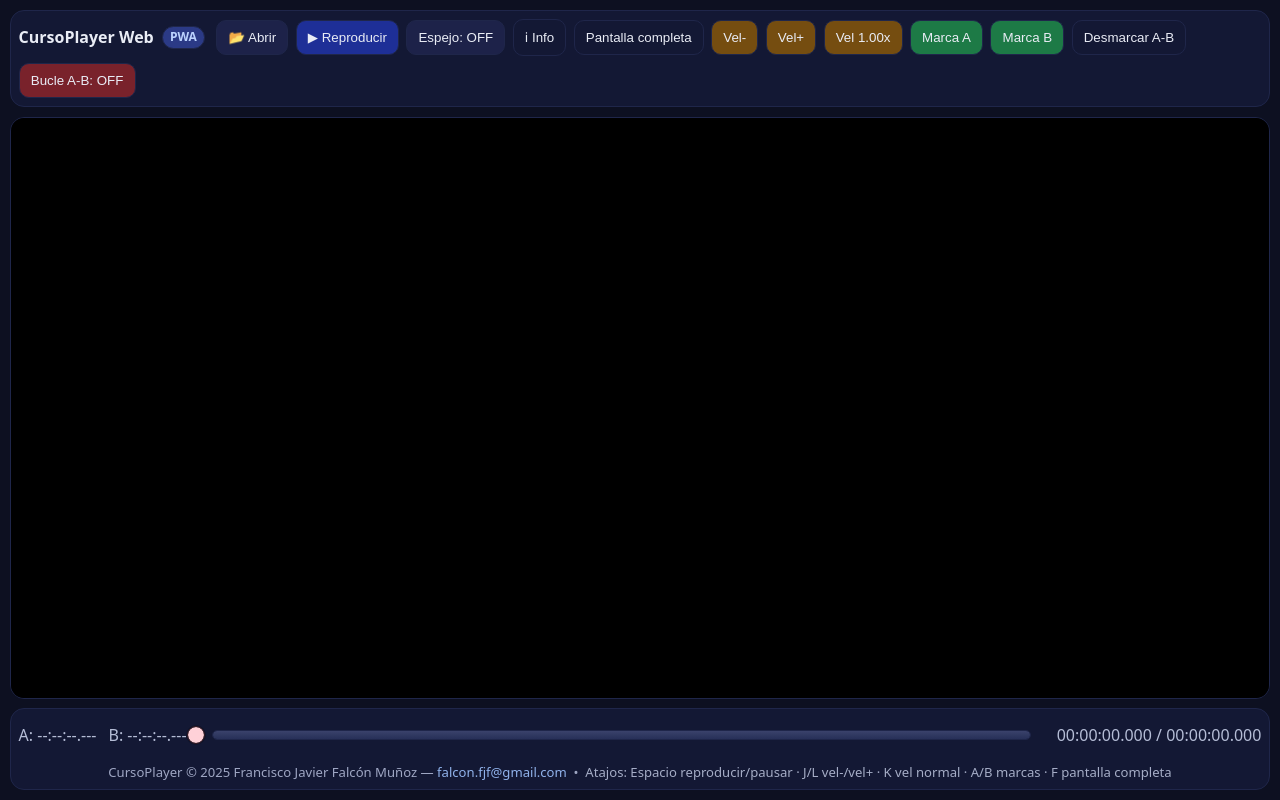
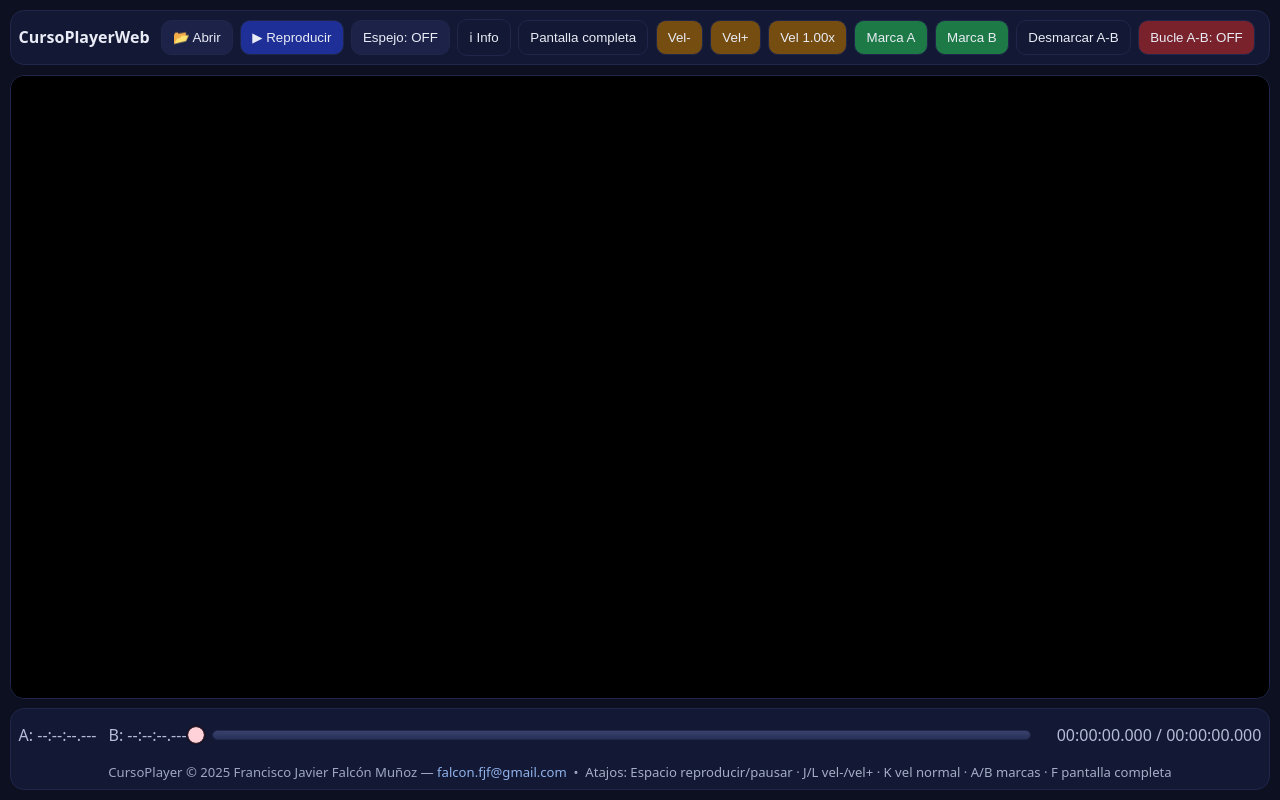
Before and after one commit to FranFalcon78/motivastudio, a plain HTML site: page index.html in a window 1280 px wide. Drawn offline with Linux system fonts and the light colour scheme.

Commit message:
Remove space in CursoPlayer brand name

```diff
--- a/index.html
+++ b/index.html
@@ -71,7 +71,7 @@
 <div class="app" id="app">
   <div class="shell">
     <div class="topbar" role="toolbar" aria-label="Controles de CursoPlayer">
-      <div class="brand">CursoPlayer Web <span class="badge">PWA</span></div>
+      <div class="brand">CursoPlayerWeb</div>
       <input id="file" type="file" accept="video/*" />
       <button id="openBtn" class="btn-dark">📂 Abrir</button>
       <button id="playBtn" class="btn-blue">▶ Reproducir</button>
```
